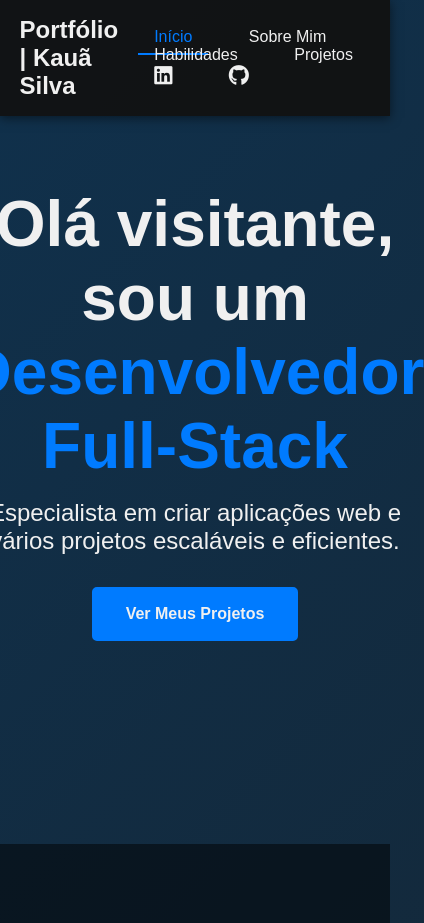
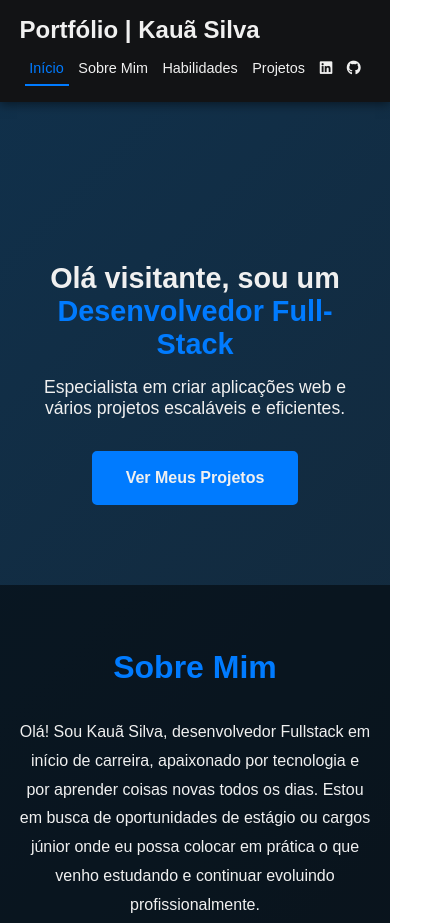
Before and after one commit to Kaua-0/Meu-Portfolio, a plain HTML site: page index.html in a window 390 px wide. Shown: the top 923 px of the page, 424 px wide, since content can reach past the window. Drawn offline with Linux system fonts and the light colour scheme.

Commit message:
atualização do css mais responsivo

```diff
--- a/style.css
+++ b/style.css
@@ -50,7 +50,7 @@ body {
     margin-bottom: 3rem;
 }
 
-/* 1. CABEÇALHO (HEADER) */
+/* 1. CABEÇALHO (HEADER) - Base para Telas Grandes */
 .header {
     background-color: rgba(18, 18, 18, 0.95);
     position: fixed;
@@ -98,7 +98,7 @@ body {
 }
 
 
-/* 2. SEÇÃO HERO */
+/* 2. SEÇÃO HERO - Base para Telas Grandes */
 .hero {
     height: 100vh;
     display: flex;
@@ -204,8 +204,9 @@ section {
 }
 
 .projects-grid {
+    /* Ajuste para telas grandes/médias */
     display: grid;
-    grid-template-columns: repeat(auto-fit, minmax(350px, 1fr));
+    grid-template-columns: repeat(auto-fit, minmax(320px, 1fr));
     gap: 3rem;
     max-width: 1200px;
     margin: 0 auto;
@@ -289,9 +290,108 @@ section {
     margin-left: 5px;
 }
 
-/* Configuração de responsividade básica */
-@media (max-width: 400px) {
-    .projects-grid {
-        grid-template-columns: 1fr;
+/* ======================================= */
+/* MEDIA QUERIES (RESPONSIVIDADE)*/
+/* ======================================= */
+
+
+/* 💻 Notebooks e Telas Médias (max-width: 1024px) */
+@media (max-width: 1024px) {
+    .hero-content h1 {
+        font-size: 3rem;
+    }
+    .skill-item i {
+        font-size: 4rem; /* Reduz o tamanho dos ícones */
     }
 }
+
+/* 📱 Tablets (max-width: 768px) */
+@media (max-width: 768px) {
+
+    .section-title {
+        font-size: 2rem;
+        margin-bottom: 2rem;
+    }
+
+    /* Reduz o padding das seções */
+    section {
+        padding: 4rem 5%;
+    }
+
+    /* Header: Links em linha, mas com menos margem */
+    .nav-links a {
+        margin-left: 15px;
+        padding: 0.5rem 0.5rem;
+        font-size: 0.9rem;
+    }
+
+    /* Hero */
+    .hero-content h1 {
+        font-size: 2.5rem;
+    }
+
+    /* Habilidades */
+    .skills-grid {
+        gap: 2rem;
+    }
+    .skill-item i {
+        font-size: 3.5rem;
+    }
+
+    /* Projetos: Permite cards um pouco menores */
+    .projects-grid {
+        grid-template-columns: repeat(auto-fit, minmax(280px, 1fr));
+    }
+}
+
+
+/* 📱 Celulares e Telas Pequenas (max-width: 576px) */
+@media (max-width: 576px) {
+
+    /* Header: Flex-wrap para quebra de linha em duas linhas */
+    .header {
+        flex-direction: column;
+        align-items: flex-start;
+        padding: 1rem 5%;
+        position: relative; /* Opcional: remover fixed para telas pequenas */
+    }
+
+    .nav-links {
+        margin-top: 0.5rem;
+        display: flex;
+        flex-wrap: wrap; /* Permite que os links quebrem se necessário */
+    }
+
+    .nav-links a {
+        margin-left: 5px; /* Menor margem entre os links */
+        padding: 0.5rem 0.3rem;
+    }
+
+    /* Hero */
+    .hero {
+        height: auto; /* Não precisa ser 100vh em celular */
+        padding-top: 10rem;
+        padding-bottom: 5rem;
+    }
+    .hero-content h1 {
+        font-size: 1.8rem;
+    }
+    .hero-content h2 {
+        font-size: 1.1rem;
+    }
+
+    /* Habilidades */
+    .skill-item {
+        width: 45%; /* Força 2 ícones por linha */
+        margin-bottom: 1rem;
+    }
+    .skill-item i {
+        font-size: 3rem;
+    }
+
+    /* Projetos */
+    .projects-grid {
+        grid-template-columns: 1fr; /* Força 1 card por linha */
+        gap: 2rem;
+    }
+}
```
